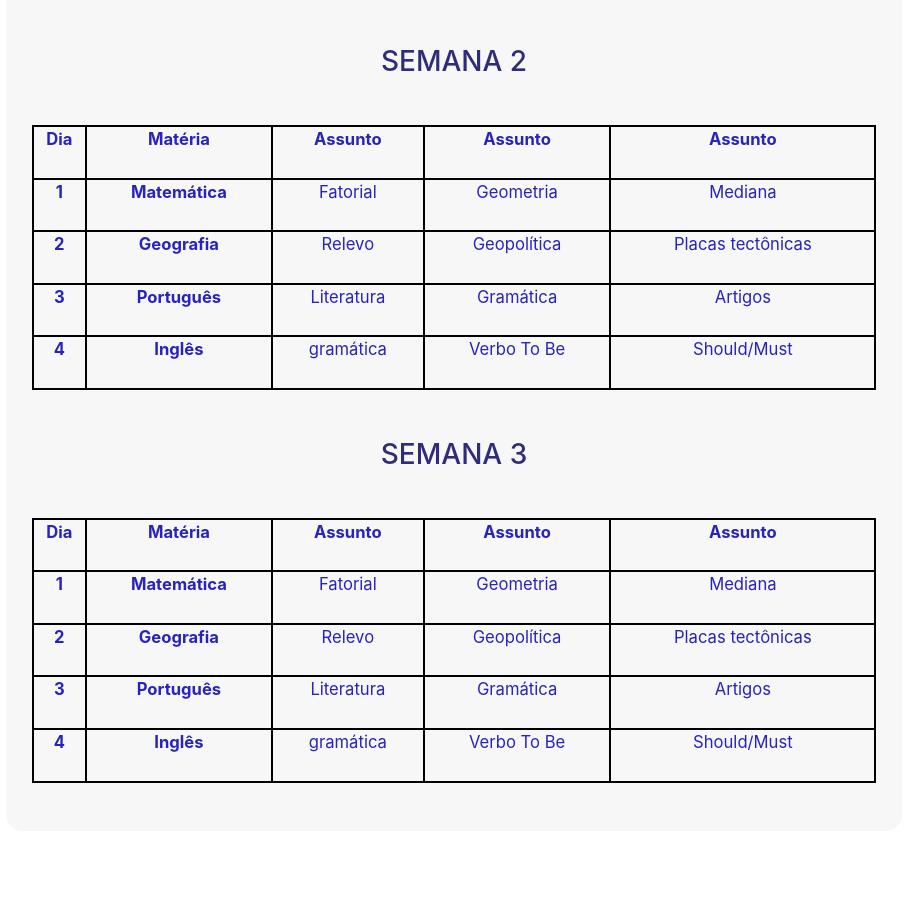
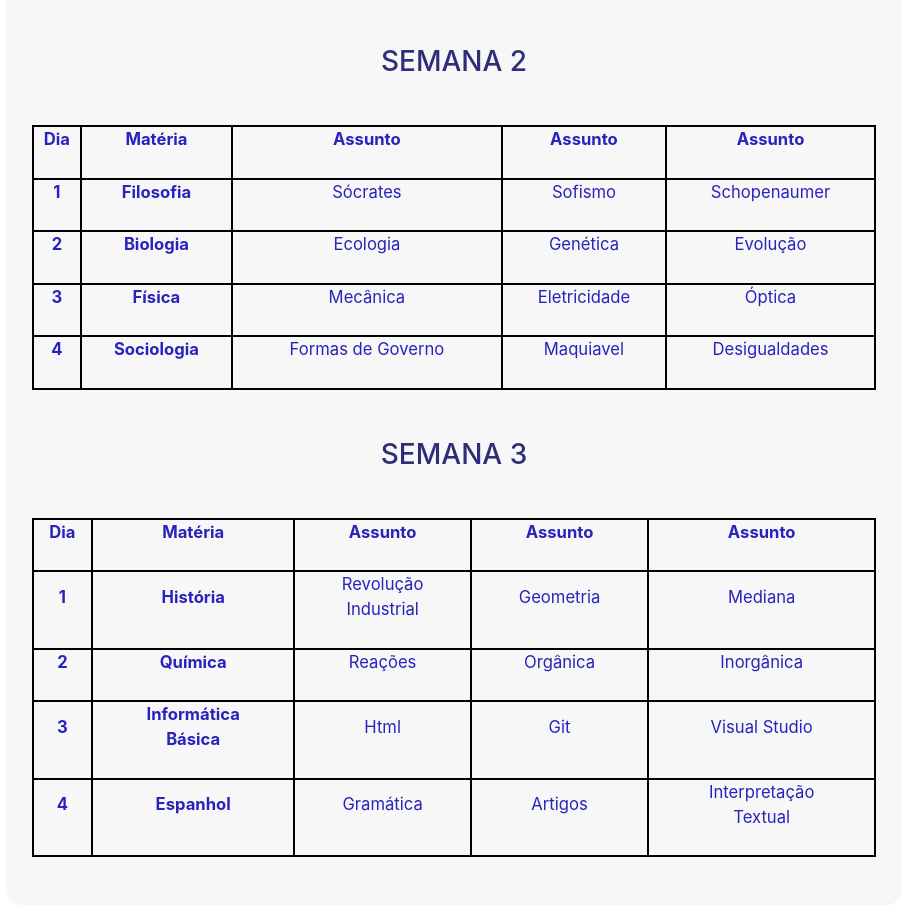
Before and after one commit to chicote444/WebMinds, a website: page programa_estudos/index.html in a window 1280 px wide. Shown: the part 580-1485 px from the top of the page, without its empty margins (186-1093 px from the left). Before the commit the page ends 1411 px from the top, so only its background shows below. Drawn offline with nearby package versions, Linux system fonts and the light colour scheme.

Commit message:
programa de estudos finalizado

```diff
--- a/programa_estudos/index.css
+++ b/programa_estudos/index.css
@@ -66,6 +66,7 @@ section {
 table {
     justify-content: center;
     text-align: center;
+    align-items: center;
     margin: 0 200dvw 0 0dvw;
     width: 100%;
     font-size: 1dvw;
@@ -86,12 +87,14 @@ td, th{
     padding: 0 0 2dvw 0;
     border: 2px solid black;
     color: #2823bc;
+
 }
 
 
 
 tr {
     margin: 0;
+    align-content: center;
 }
 
 @media (1100px <= width <= 1600px) {
@@ -101,7 +104,6 @@ tr {
 
     .progs {
         padding: 0 0 6dvh 0;
-
     }
 }
 
@@ -112,3 +114,9 @@ tr {
     }
 
 }
+
+@media (width >= 1700px) {
+    section {
+        margin: 5dvh 25dvw 0 25dvw;
+    }
+}
--- a/programa_estudos/index.html
+++ b/programa_estudos/index.html
@@ -128,34 +128,34 @@
        <tbody>
          <tr>
            <th>1</th>
-           <th>Matemática</th>
-           <td>Fatorial</td>
-           <td>Geometria</td>
-           <td>Mediana</td>
+           <th>Filosofia</th>
+           <td>Sócrates</td>
+           <td>Sofismo</td>
+           <td>Schopenaumer</td>
 
          </tr>
          <tr>
            <th>2</th>
-           <th>Geografia</th>
-           <td>Relevo</td>
-           <td>Geopolítica</td>
-           <td>Placas tectônicas</td>
+           <th>Biologia</th>
+           <td>Ecologia</td>
+           <td>Genética</td>
+           <td>Evolução</td>
 
          </tr>
          <tr>
            <th>3</th>
-           <th>Português</th>
-           <td>Literatura</td>
-           <td>Gramática</td>
-           <td>Artigos</td>
+           <th>Física</th>
+           <td>Mecânica</td>
+           <td>Eletricidade</td>
+           <td>Óptica</td>
 
          </tr>
          <tr>
            <th>4</th>
-           <th>Inglês</th>
-           <td>gramática</td>
-           <td>Verbo To Be</td>
-           <td>Should/Must</td>
+           <th>Sociologia</th>
+           <td>Formas de Governo</td>
+           <td>Maquiavel</td>
+           <td>Desigualdades</td>
 
          </tr>
        </tbody>
@@ -180,34 +180,34 @@
        <tbody>
          <tr>
            <th>1</th>
-           <th>Matemática</th>
-           <td>Fatorial</td>
+           <th>História</th>
+           <td>Revolução <br> Industrial</td>
            <td>Geometria</td>
            <td>Mediana</td>
 
          </tr>
          <tr>
            <th>2</th>
-           <th>Geografia</th>
-           <td>Relevo</td>
-           <td>Geopolítica</td>
-           <td>Placas tectônicas</td>
+           <th>Química</th>
+           <td>Reações</td>
+           <td>Orgânica</td>
+           <td>Inorgânica</td>
 
          </tr>
          <tr>
            <th>3</th>
-           <th>Português</th>
-           <td>Literatura</td>
-           <td>Gramática</td>
-           <td>Artigos</td>
+           <th>Informática <br> Básica</th>
+           <td>Html</td>
+           <td>Git</td>
+           <td>Visual Studio</td>
 
          </tr>
          <tr>
            <th>4</th>
-           <th>Inglês</th>
-           <td>gramática</td>
-           <td>Verbo To Be</td>
-           <td>Should/Must</td>
+           <th>Espanhol</th>
+           <td>Gramática</td>
+           <td>Artigos</td>
+           <td>Interpretação <br> Textual</td>
 
          </tr>
        </tbody>
```
